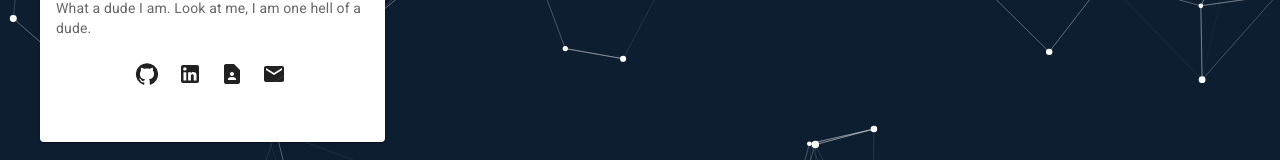
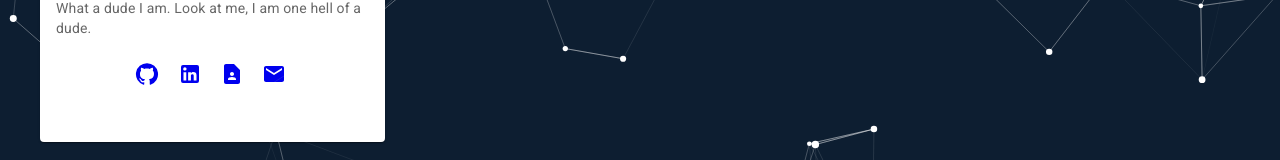
Before and after one commit to FlynnOwen/aware-automaton, a React (Create React App) app in the folder flynn-website/: page /blog in a window 1280 px wide. Shown: the part 462-622 px from the top of the page. Built offline with nearby package versions, Linux system fonts and the light colour scheme.

Commit message:
add placeholder links

```diff
--- a/flynn-website/src/components/cards/profile.js
+++ b/flynn-website/src/components/cards/profile.js
@@ -31,16 +31,24 @@ export default function ProfileCard() {
       <CardActions>
       <Grid container item justifyContent="center" alignItems="center" style={{ gap: 15 }}>
             <Grid item xs={1}>
+            <a href='https://github.com/FlynnOwen'>
             <GitHubIcon/>
+            </a>
             </Grid>
             <Grid item xs={1}>
+            <a href='https://www.linkedin.com/in/flynn-owen-076160135/'>
             <LinkedInIcon/>
+            </a>
             </Grid>
             <Grid item xs={1}>
+            <a href='https://github.com/FlynnOwen'>
             <ContactPageIcon/>
+            </a>
             </Grid>
             <Grid item xs={1}>
+            <a href='https://github.com/FlynnOwen'>
             <EmailIcon/>
+            </a>
             </Grid>
           </Grid>
       </CardActions>
```
